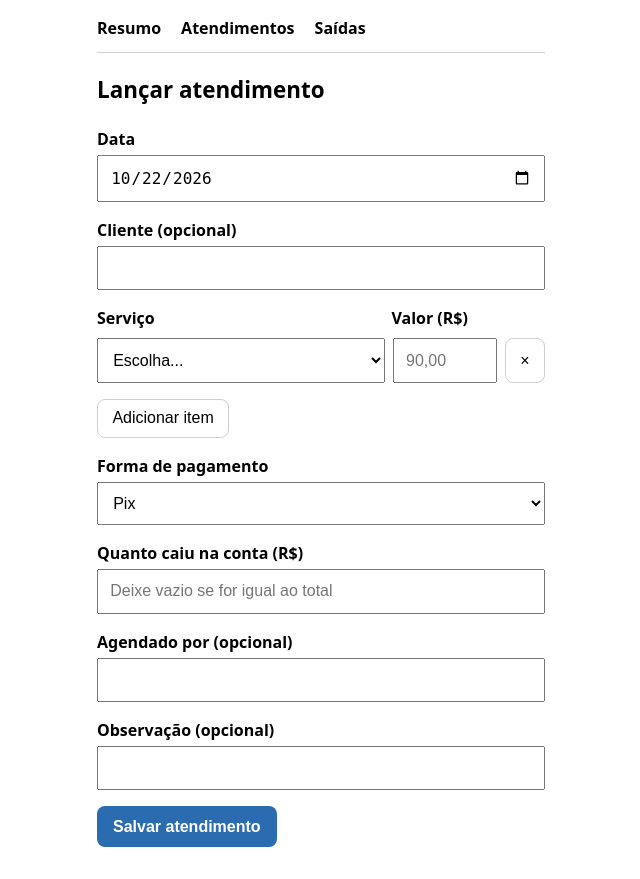
After one commit to Isabelly-Neves/Projeto_ControleStudio, a Flask app: page /atendimentos/novo in a window 1280 px wide. The commit adds this page. Shown: the whole page, without its empty margins (319-959 px from the left). Run offline with Flask 3, Linux system fonts and the light colour scheme; data that the repository does not hold is empty.

Commit message:
Lançamento de atendimentos com vários itens

```diff
--- a/app.py
+++ b/app.py
@@ -119,3 +119,147 @@ def saida_nova():
             return redirect(url_for("saidas"))
 
     return render_template("saida_nova.html", categorias=categorias, form=form, erro=erro)
+
+
+FORMAS_PAGAMENTO = [
+    ("pix", "Pix"),
+    ("dinheiro", "Dinheiro"),
+    ("credito", "Cartão de crédito"),
+    ("debito", "Cartão de débito"),
+]
+
+
+def opcoes_de_itens(db):
+    """O que pode ser cobrado em um atendimento: cada serviço (com sua categoria)
+    e cada categoria de entrada que não tem serviços (ex.: Venda de joia)."""
+    opcoes = []
+    servicos = db.execute(
+        "SELECT s.id, s.nome, c.id AS categoria_id, c.nome AS categoria "
+        "FROM servicos s JOIN categorias c ON c.id = s.categoria_id "
+        "WHERE c.tipo = 'entrada'"
+    ).fetchall()
+    for s in servicos:
+        opcoes.append({
+            "valor": f"s:{s['id']}",
+            "rotulo": f"{s['categoria']}: {s['nome']}",
+            "categoria_id": s["categoria_id"],
+            "servico_id": s["id"],
+        })
+    categorias = db.execute(
+        "SELECT id, nome FROM categorias "
+        "WHERE tipo = 'entrada' AND id NOT IN (SELECT categoria_id FROM servicos)"
+    ).fetchall()
+    for c in categorias:
+        opcoes.append({
+            "valor": f"c:{c['id']}",
+            "rotulo": c["nome"],
+            "categoria_id": c["id"],
+            "servico_id": None,
+        })
+    return sorted(opcoes, key=lambda o: o["rotulo"])
+
+
+@app.route("/atendimentos")
+def atendimentos():
+    linhas = get_db().execute(
+        "SELECT a.id, a.data, a.cliente, a.forma_pagamento, a.recebido_centavos, "
+        "       a.agendado_por, a.descricao, "
+        "       SUM(i.valor_centavos) AS total, "
+        "       GROUP_CONCAT(COALESCE(s.nome, c.nome), ', ') AS itens "
+        "FROM atendimentos a "
+        "JOIN itens_atendimento i ON i.atendimento_id = a.id "
+        "JOIN categorias c ON c.id = i.categoria_id "
+        "LEFT JOIN servicos s ON s.id = i.servico_id "
+        "GROUP BY a.id "
+        "ORDER BY a.data DESC, a.id DESC LIMIT 50"
+    ).fetchall()
+    return render_template("atendimentos.html", atendimentos=linhas, formas=dict(FORMAS_PAGAMENTO))
+
+
+@app.route("/atendimentos/novo", methods=["GET", "POST"])
+def atendimento_novo():
+    db = get_db()
+    opcoes = opcoes_de_itens(db)
+    por_valor = {o["valor"]: o for o in opcoes}
+    pessoas = [
+        r[0] for r in db.execute(
+            "SELECT DISTINCT agendado_por FROM atendimentos "
+            "WHERE agendado_por IS NOT NULL ORDER BY agendado_por"
+        )
+    ]
+
+    form = {
+        "data": date.today().isoformat(), "cliente": "", "forma_pagamento": "pix",
+        "recebido": "", "agendado_por": "", "descricao": "",
+    }
+    linhas = [{"item": "", "valor": ""}]
+    erro = None
+
+    if request.method == "POST":
+        form = {campo: request.form.get(campo, "").strip() for campo in form}
+        enviados = zip(request.form.getlist("item"), request.form.getlist("valor_item"))
+        linhas = [{"item": i, "valor": v.strip()} for i, v in enviados] or linhas
+
+        # 1) itens: ignora linhas totalmente em branco, valida as outras
+        itens = []
+        for linha in linhas:
+            if not linha["item"] and not linha["valor"]:
+                continue
+            opcao = por_valor.get(linha["item"])
+            try:
+                valor = reais_para_centavos(linha["valor"])
+            except ValueError:
+                valor = None
+            if opcao is None or valor is None:
+                erro = "Cada item precisa de um serviço e de um valor válido, como 90,00."
+                break
+            itens.append((opcao["categoria_id"], opcao["servico_id"], valor))
+        if not erro and not itens:
+            erro = "Adicione pelo menos um item."
+
+        # 2) total e quanto caiu na conta (vazio = igual ao total)
+        total = sum(item[2] for item in itens)
+        recebido = total
+        if not erro and form["recebido"]:
+            try:
+                recebido = reais_para_centavos(form["recebido"])
+            except ValueError:
+                erro = "Informe um valor válido em \"Quanto caiu na conta\", como 85,50."
+            else:
+                if recebido > total:
+                    erro = "O valor que caiu na conta não pode ser maior que o total dos itens."
+
+        # 3) forma de pagamento e data
+        if not erro and form["forma_pagamento"] not in dict(FORMAS_PAGAMENTO):
+            erro = "Escolha a forma de pagamento."
+        if not erro:
+            try:
+                data_atendimento = date.fromisoformat(form["data"])
+            except ValueError:
+                erro = "Informe uma data válida."
+
+        # 4) salva tudo junto: ou grava o atendimento com todos os itens, ou nada
+        if not erro:
+            with db:
+                cursor = db.execute(
+                    "INSERT INTO atendimentos "
+                    "(data, cliente, forma_pagamento, recebido_centavos, agendado_por, descricao) "
+                    "VALUES (?, ?, ?, ?, ?, ?)",
+                    (
+                        data_atendimento.isoformat(), form["cliente"] or None,
+                        form["forma_pagamento"], recebido,
+                        form["agendado_por"] or None, form["descricao"] or None,
+                    ),
+                )
+                db.executemany(
+                    "INSERT INTO itens_atendimento "
+                    "(atendimento_id, categoria_id, servico_id, valor_centavos) "
+                    "VALUES (?, ?, ?, ?)",
+                    [(cursor.lastrowid, *item) for item in itens],
+                )
+            return redirect(url_for("atendimentos"))
+
+    return render_template(
+        "atendimento_novo.html", form=form, linhas=linhas, opcoes=opcoes,
+        pessoas=pessoas, formas=FORMAS_PAGAMENTO, erro=erro,
+    )
--- /dev/null
+++ b/templates/atendimento_novo.html
@@ -0,0 +1,69 @@
+{% extends "base.html" %}
+{% block titulo %}Furo Delicado: lançar atendimento{% endblock %}
+
+{# Uma linha de item (serviço + valor). Usada nas linhas existentes e no modelo para "Adicionar item". #}
+{% macro linha_item(escolhido, valor) %}
+  <div class="item">
+    <select name="item" aria-label="Serviço">
+      <option value="">Escolha...</option>
+      {% for o in opcoes %}
+        <option value="{{ o.valor }}" {% if escolhido == o.valor %}selected{% endif %}>{{ o.rotulo }}</option>
+      {% endfor %}
+    </select>
+    <input type="text" name="valor_item" inputmode="decimal" placeholder="90,00" value="{{ valor }}" aria-label="Valor do item">
+    <button type="button" class="botao-secundario remover" aria-label="Remover item">×</button>
+  </div>
+{% endmacro %}
+
+{% block conteudo %}
+  <h1>Lançar atendimento</h1>
+  {% if erro %}<p class="erro">{{ erro }}</p>{% endif %}
+  <form method="post">
+    <label for="data">Data</label>
+    <input type="date" id="data" name="data" value="{{ form.data }}" required>
+
+    <label for="cliente">Cliente (opcional)</label>
+    <input type="text" id="cliente" name="cliente" value="{{ form.cliente }}">
+
+    <div class="cabecalho-itens"><span>Serviço</span><span>Valor (R$)</span><span></span></div>
+    <div id="itens">
+      {% for l in linhas %}{{ linha_item(l.item, l.valor) }}{% endfor %}
+    </div>
+    <template id="modelo-item">{{ linha_item("", "") }}</template>
+    <p><button type="button" id="adicionar" class="botao-secundario">Adicionar item</button></p>
+
+    <label for="forma_pagamento">Forma de pagamento</label>
+    <select id="forma_pagamento" name="forma_pagamento">
+      {% for valor, nome in formas %}
+        <option value="{{ valor }}" {% if form.forma_pagamento == valor %}selected{% endif %}>{{ nome }}</option>
+      {% endfor %}
+    </select>
+
+    <label for="recebido">Quanto caiu na conta (R$)</label>
+    <input type="text" id="recebido" name="recebido" inputmode="decimal" placeholder="Deixe vazio se for igual ao total" value="{{ form.recebido }}">
+
+    <label for="agendado_por">Agendado por (opcional)</label>
+    <input type="text" id="agendado_por" name="agendado_por" list="pessoas" value="{{ form.agendado_por }}">
+    <datalist id="pessoas">{% for p in pessoas %}<option value="{{ p }}">{% endfor %}</datalist>
+
+    <label for="descricao">Observação (opcional)</label>
+    <input type="text" id="descricao" name="descricao" value="{{ form.descricao }}">
+
+    <p><button class="botao" type="submit">Salvar atendimento</button></p>
+  </form>
+
+  <script>
+    const itens = document.getElementById("itens");
+    const modelo = document.getElementById("modelo-item");
+
+    document.getElementById("adicionar").addEventListener("click", () => {
+      itens.appendChild(modelo.content.cloneNode(true));
+    });
+
+    itens.addEventListener("click", (evento) => {
+      if (evento.target.classList.contains("remover") && itens.children.length > 1) {
+        evento.target.closest(".item").remove();
+      }
+    });
+  </script>
+{% endblock %}
--- a/templates/base.html
+++ b/templates/base.html
@@ -16,12 +16,18 @@
     .botao { display: inline-block; padding: .7rem 1rem; border: 0; border-radius: .5rem; background: #2b6cb0; color: #fff; font-size: 1rem; font-weight: 600; text-decoration: none; cursor: pointer; }
     label { display: block; margin-top: 1rem; font-weight: 600; }
     input, select { width: 100%; box-sizing: border-box; margin-top: .25rem; padding: .7rem; font-size: 1rem; }
+    .botao-secundario { padding: .6rem .9rem; border: 1px solid #8886; border-radius: .5rem; background: transparent; color: inherit; font-size: 1rem; cursor: pointer; }
+    .item { display: grid; grid-template-columns: 1fr 6.5rem auto; gap: .5rem; margin-top: .5rem; }
+    .item input, .item select { margin-top: 0; }
+    .cabecalho-itens { display: grid; grid-template-columns: 1fr 6.5rem auto; gap: .5rem; margin-top: 1rem; font-weight: 600; }
+    .cabecalho-itens span:last-child { width: 2.6rem; }
     .erro { padding: .75rem; border-radius: .5rem; background: #c5303022; border: 1px solid #c53030; }
   </style>
 </head>
 <body>
   <nav>
     <a href="{{ url_for('resumo') }}">Resumo</a>
+    <a href="{{ url_for('atendimentos') }}">Atendimentos</a>
     <a href="{{ url_for('saidas') }}">Saídas</a>
   </nav>
   {% block conteudo %}{% endblock %}
```
Also changed, not shown: templates/atendimentos.html (added, +28 -0 lines), README.md.
